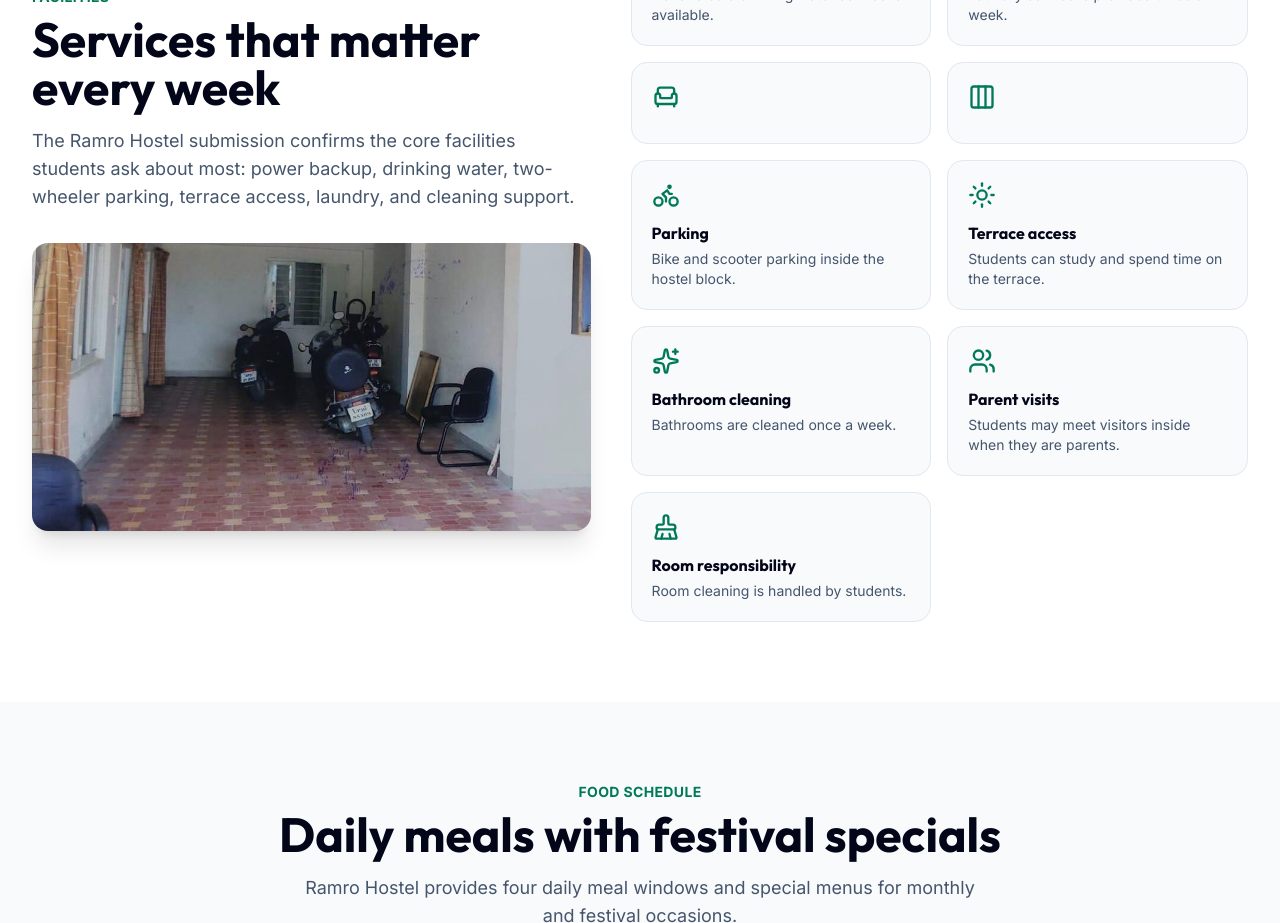
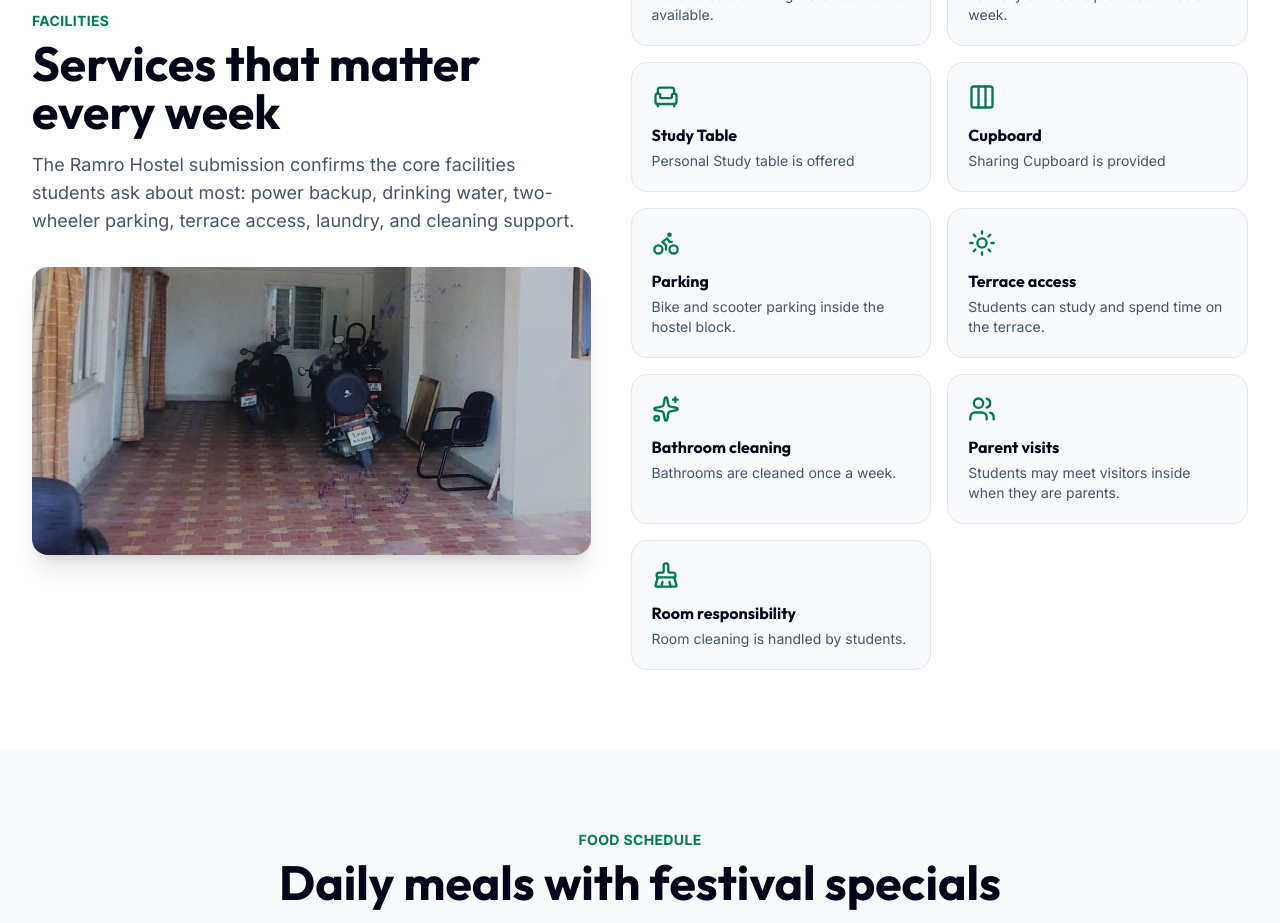
Before and after one commit to rjyadav4896-cmd/Ramro-hostel, a React (Vite) app: page / in a window 1280 px wide. Shown: the part 2540-3463 px from the top of the page. Built offline with nearby package versions, Linux system fonts and the light colour scheme.

Commit message:
decription and name addded

```diff
--- a/src/worldNo1/components/FacilitiesSection.tsx
+++ b/src/worldNo1/components/FacilitiesSection.tsx
@@ -26,13 +26,13 @@ export default function FacilitiesSection() {
     },
     {
       icon: Armchair,
-      label: "Study Table",
-      value: "Personal Study table is offered",
+      name: "Study Table",
+      description: "Personal Study table is offered",
     },
     {
       icon: Columns3,
-      label: "Cupboard",
-      value: "Sharing Cupboard is provided",
+      name: "Cupboard",
+      description: "Sharing Cupboard is provided",
     },
     {
       icon: Bike,
```
